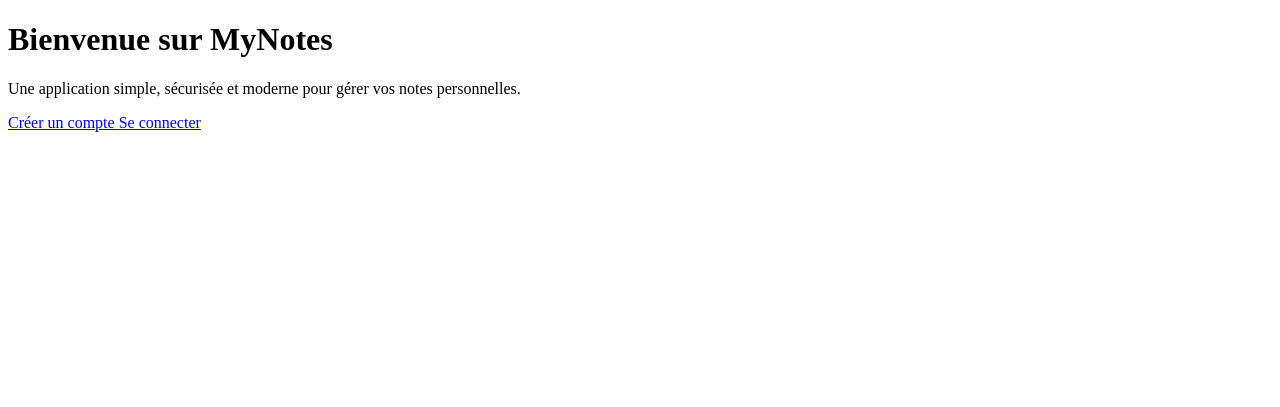
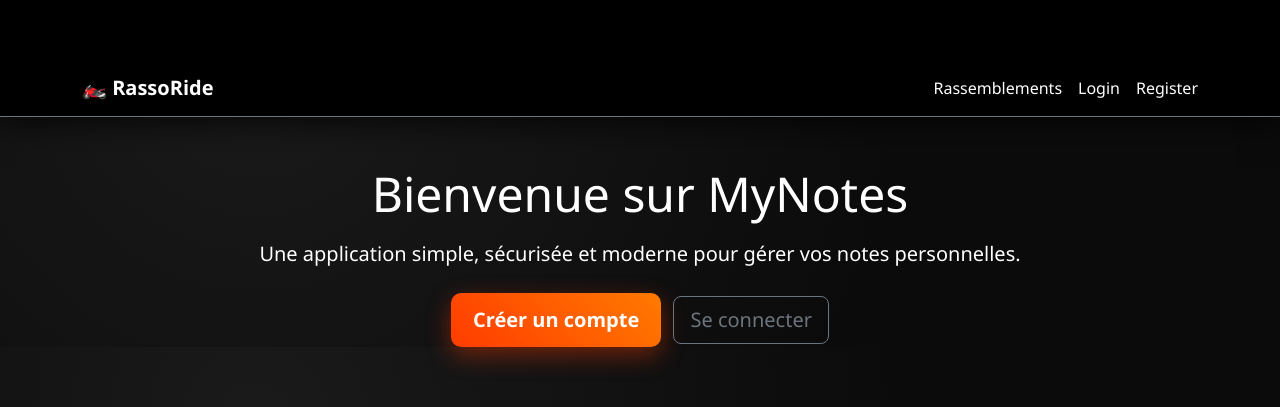
Before and after one commit to olivier56240/menottes, a Flask app: page / in a window 1280 px wide. Shown: the top 407 px of the page. Run offline with Flask 3, Linux system fonts and the light colour scheme.

Commit message:
fix base layout + move hero to index

```diff
--- a/app/templates/base.html
+++ b/app/templates/base.html
@@ -1,33 +1,36 @@
 <!DOCTYPE html>
 <html lang="fr">
 <head>
-{% block content %}
+ <meta charset="UTF-8">
+ <title>RassoRide</title>
 
-<section class="hero">
- <div class="hero-overlay"></div>
+ <link href="https://cdn.jsdelivr.net/npm/bootstrap@5.3.2/dist/css/bootstrap.min.css" rel="stylesheet">
+ <link rel="stylesheet" href="{{ url_for('static', filename='css/app.css') }}">
+</head>
 
- <div class="hero-content">
-   <h1 class="hero-title">RassoRide</h1>
-   <p class="hero-subtitle">
-     Trouve des rassemblements auto/moto près de chez toi, et rejoins la communauté.
-   </p>
+<body class="bg-dark text-white">
 
-   <div class="hero-actions">
-     <a href="{{ url_for('notes.list_notes') }}" class="btn btn-primary btn-lg">
-       Voir les rassemblements
-     </a>
+<nav class="navbar navbar-expand-lg navbar-dark border-bottom border-secondary">
+ <div class="container">
+   <a class="navbar-brand fw-bold" href="{{ url_for('main.index') }}">🏍️ RassoRide</a>
+
+   <div class="ms-auto d-flex gap-3">
+     <a class="nav-link text-white" href="{{ url_for('notes.list_notes') }}">Rassemblements</a>
 
      {% if current_user.is_authenticated %}
-       <a href="{{ url_for('notes.create_note') }}" class="btn btn-outline-light btn-lg">
-         Créer un rassemblement
-       </a>
+       <a class="nav-link text-white" href="{{ url_for('activities.list_activities') }}">Activité</a>
+       <a class="nav-link text-danger" href="{{ url_for('auth.logout') }}">Logout</a>
      {% else %}
-       <a href="{{ url_for('auth.register') }}" class="btn btn-outline-light btn-lg">
-         S’inscrire
-       </a>
+       <a class="nav-link text-white" href="{{ url_for('auth.login') }}">Login</a>
+       <a class="nav-link text-white" href="{{ url_for('auth.register') }}">Register</a>
      {% endif %}
    </div>
  </div>
-</section>
+</nav>
 
-{% endblock %}
+<div class="container mt-5">
+ {% block content %}{% endblock %}
+</div>
+
+</body>
+</html>
```
Also changed, not shown: app/templates/main/index.html (+30 -16 lines).
